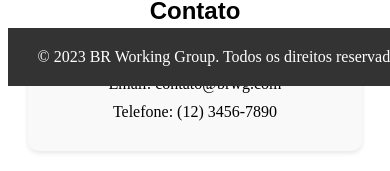
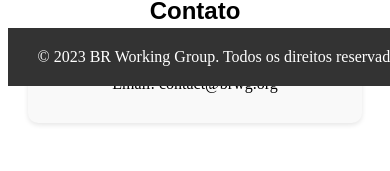
Before and after one commit to brwg/landing-page, a SvelteKit app: page / in a window 390 px wide. Shown: the part 758-929 px from the top of the page. Built offline with nearby package versions, Linux system fonts and the light colour scheme.

Commit message:
change contact email & temporarily remove phone number (#2)
We should probably use WhatsApp/Telegram group invites instead of phone numbers, just leaving it off for now while we decide on those

```diff
--- a/src/routes/components/Contact.svelte
+++ b/src/routes/components/Contact.svelte
@@ -2,8 +2,7 @@
 <script>
     // Seus dados de contato, como nome, e-mail, telefone, etc.
     const contactDetails = {
-      email: 'contato@brwg.com',
-      telefone: '(12) 3456-7890'
+      email: 'contact@brwg.org',
     };
   </script>
 
@@ -12,7 +11,6 @@
       <h2>Contato</h2>
       <div class="contact-details">
         <p>Email: {contactDetails.email}</p>
-        <p>Telefone: {contactDetails.telefone}</p>
       </div>
     </div>
   </section>
```
